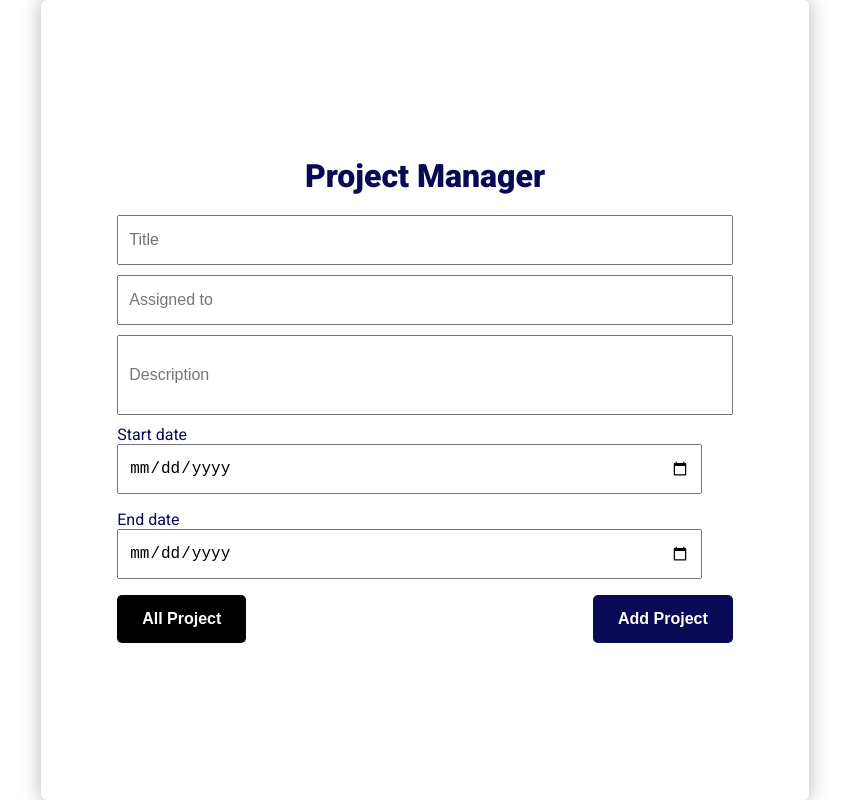
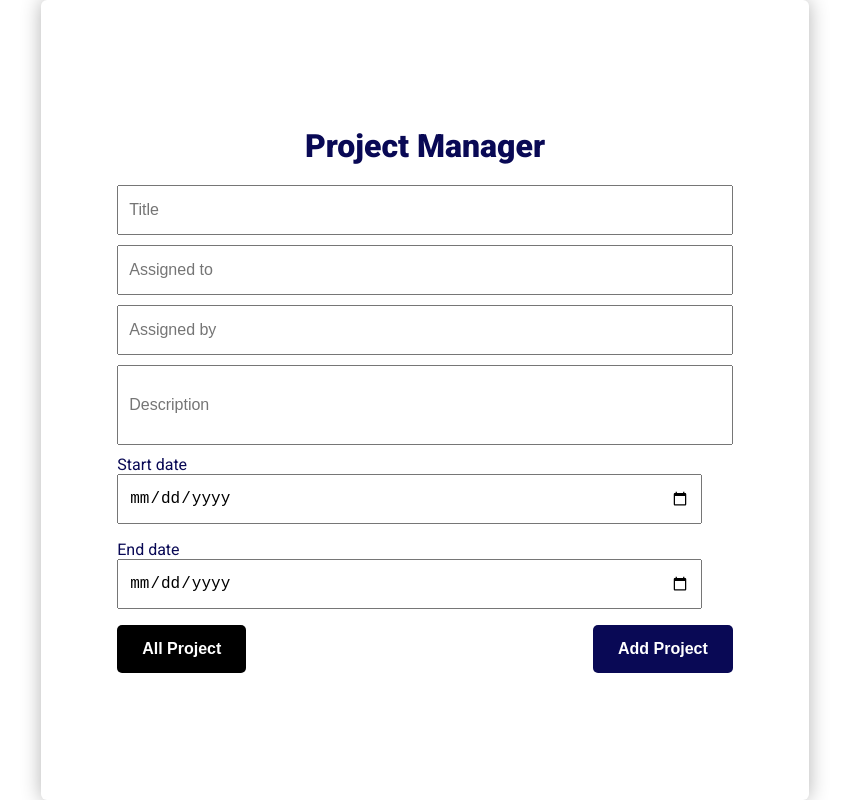
Before and after one commit to okwoducynthia/Todo-Project-Manager, a React (Vite) app: page / in a window 1280 px wide. Shown: the whole page, without its empty margins (215-1064 px from the left). Built offline with nearby package versions, Linux system fonts and the light colour scheme; a web font is replaced by a local one.

Commit message:
lastest commit

```diff
--- a/src/Components/RegisterTask/RegisterTask.tsx
+++ b/src/Components/RegisterTask/RegisterTask.tsx
@@ -10,6 +10,7 @@ export default function RegisterTask() {
     const navigate = useNavigate();
   const [title, setTitle] = useState<string>("");
   const [assignedTo, setAssignedTo] = useState<string>("");
+  const [assignedBy, setAssignedBy] = useState<string>("");
   const [description, setDescription] = useState<string>("");
   const [startDate, setStartDate] = useState<string>("");
   const [endDate, setEndDate] = useState<string>("");
@@ -28,6 +29,7 @@ export default function RegisterTask() {
     const data = {
       title: title,
       assignedTo: assignedTo,
+      assignedBy: assignedBy,
       description: description,
       startDate: startDate,
       endDate: endDate,
@@ -48,6 +50,7 @@ export default function RegisterTask() {
       setSuccessMsg("Task Registered");
       setTitle("");
       setAssignedTo("");
+      setAssignedBy("");
       setDescription("");
       setStartDate("");
 
@@ -76,7 +79,7 @@ export default function RegisterTask() {
           </div>
           {/* ==title section ends here== */}
 
-          {/* ==assigned section starts here== */}
+          {/* ==assignedTo section starts here== */}
           <div className="assigned">
             <input
             type="text"
@@ -85,7 +88,18 @@ export default function RegisterTask() {
             onChange={(e) => setAssignedTo(e.target.value)}
             />
           </div>
-          {/* ==assigned section ends here== */}
+          {/* ==assignedTo section ends here== */}
+
+          {/* ==assignedBy section starts here== */}
+          <div className="assigned">
+            <input
+            type="text"
+            placeholder="Assigned by"
+            value={assignedBy}
+            onChange={(e) => setAssignedBy(e.target.value)}
+            />
+          </div>
+          {/* ==assignedBy section ends here== */}
 
           {/* ==description section starts here== */}
           <div className="description">
```
